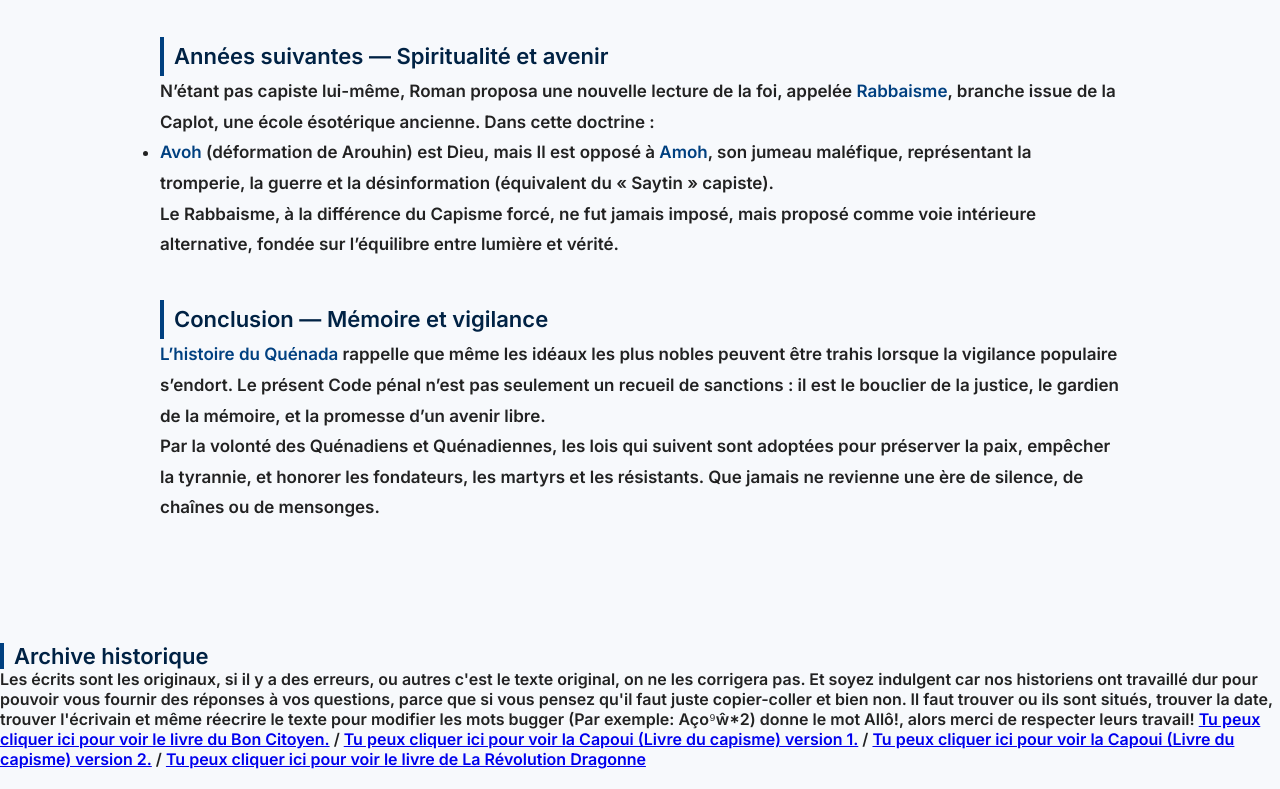
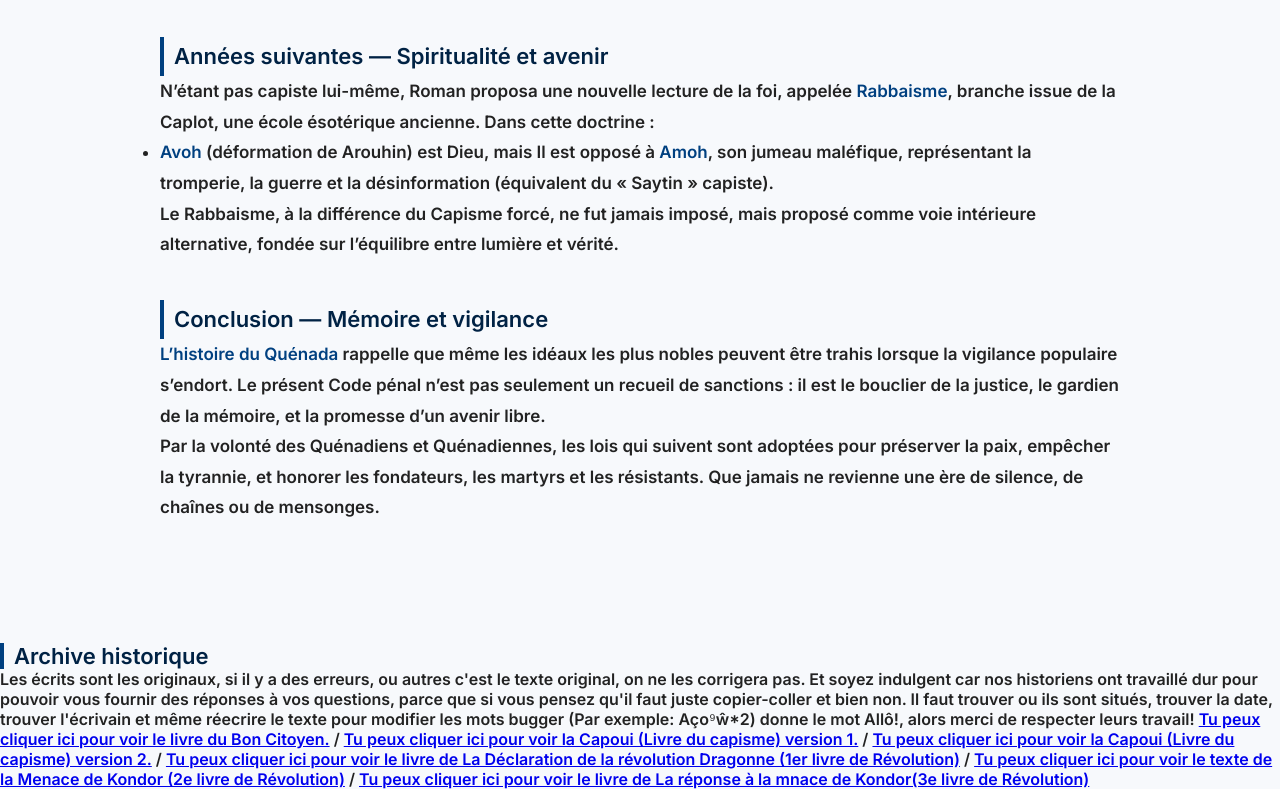
Before and after one commit to caplotz/Quenada, a plain HTML site: page histoire/index.html in a window 1280 px wide. Shown: the part 1976-2765 px from the top of the page. Drawn offline with Linux system fonts and the light colour scheme.

Commit message:
Update index.html

```diff
--- a/histoire/index.html
+++ b/histoire/index.html
@@ -276,7 +276,7 @@
 </main>
 
 <h2>Archive historique</h2>
-  <p>Les écrits sont les originaux, si  il y a des erreurs, ou autres c'est le texte original, on ne les corrigera pas. Et soyez indulgent car nos historiens ont travaillé dur pour pouvoir vous fournir des réponses à vos questions, parce que si vous pensez qu'il faut juste copier-coller et bien non. Il faut trouver ou ils sont situés, trouver la date, trouver l'écrivain et même réecrire le texte pour modifier les mots bugger (Par exemple: Aço⁹ŵ*2) donne le mot Allô!, alors merci de respecter leurs travail! <strong><a href="doc/boncitoyen.txt" download>Tu peux cliquer ici pour voir le livre du Bon Citoyen.</a></strong> / <strong><a href="doc/capoui.txt" download>Tu peux cliquer ici pour voir la Capoui (Livre du capisme) version 1.</a></strong> / <strong><a href="doc/capoui2.txt" download>Tu peux cliquer ici pour voir la Capoui (Livre du capisme) version 2.</a></strong> / <strong><a href="doc/revolutiondragon.txt" download>Tu peux cliquer ici pour voir le livre de La Révolution Dragonne</a></strong></p>
+  <p>Les écrits sont les originaux, si  il y a des erreurs, ou autres c'est le texte original, on ne les corrigera pas. Et soyez indulgent car nos historiens ont travaillé dur pour pouvoir vous fournir des réponses à vos questions, parce que si vous pensez qu'il faut juste copier-coller et bien non. Il faut trouver ou ils sont situés, trouver la date, trouver l'écrivain et même réecrire le texte pour modifier les mots bugger (Par exemple: Aço⁹ŵ*2) donne le mot Allô!, alors merci de respecter leurs travail! <strong><a href="doc/boncitoyen.txt" download>Tu peux cliquer ici pour voir le livre du Bon Citoyen.</a></strong> / <strong><a href="doc/capoui.txt" download>Tu peux cliquer ici pour voir la Capoui (Livre du capisme) version 1.</a></strong> / <strong><a href="doc/capoui2.txt" download>Tu peux cliquer ici pour voir la Capoui (Livre du capisme) version 2.</a></strong> / <strong><a href="doc/revolutiondragon.txt" download>Tu peux cliquer ici pour voir le livre de La Déclaration de la révolution Dragonne (1er livre de Révolution)</a></strong> / <strong><a href="doc/revolutiondragon2.txt" download>Tu peux cliquer ici pour voir le texte de la Menace de Kondor (2e livre de Révolution)</a></strong> / <strong><a href="doc/revolutiondragon3.txt" download>Tu peux cliquer ici pour voir le livre de La réponse à la mnace de Kondor(3e livre de Révolution)</a></strong></p>
 
 
 <script>
```
